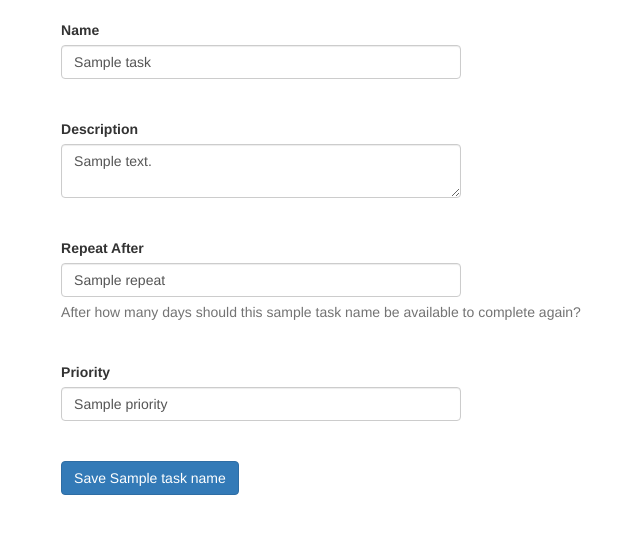
After one commit to cbulock/Task-Tracker, a PHP site: template templates/Edit.twig in a window 1280 px wide. The commit adds this page. Shown: the top 534 px of the page, without its empty margins (319-959 px from the left). Run offline with PHP 8.4, Linux system fonts and the light colour scheme; the template is opened without the code that fills it: most values are stand-ins (such as "Sample title", 1, 10 or a date in 2020); some libraries are stand-ins or nearby versions.

Commit message:
added interface to edit existing tasks

```diff
--- /dev/null
+++ b/js/edit.js
@@ -0,0 +1,13 @@
+$('#edit_task').on('submit', function(event){
+	event.preventDefault();
+	TT.call('Task/edit', {
+		id: $('#id').val(),
+		name: $('#name').val(),
+		desc: $('#desc').val(),
+		priority: $('#priority').val(),
+		repeat: $('#repeat_days').val()
+	})
+	.done(function() {
+		$("html, body").animate({ scrollTop: 0 }, "slow");
+	});
+});
--- a/router_data.json
+++ b/router_data.json
@@ -3,6 +3,7 @@
 		"add":			"Add",
 		"admin":		"Admin",
 		"api":			"PublicAPI",
+		"edit":			"Edit",
 		"history":	"History",
 		"task":			"Task",
 		"who":			"Who"
--- a/src/PublicAPI/Task.php
+++ b/src/PublicAPI/Task.php
@@ -23,6 +23,12 @@ class Task {
 		return ['message' => $settings->get('task_name') . ' Added'];
 	}
 
+	public function edit($id, $name, $desc, $priority = 3, $repeat = 7) {
+		$this->task->edit($id, $name, $desc, $priority, $repeat);
+		$settings = new \cbulock\task_tracker\Settings;
+		return ['message' => $settings->get('task_name') . ' Saved'];
+	}
+
 	public function record($id) {
 		$this->task->record($id);
 		$task = $this->task->get($id);
--- a/templates/Add.twig
+++ b/templates/Add.twig
@@ -64,7 +64,7 @@
 
 {% block stylesheets %}
 	<link rel="stylesheet" href="https://cdnjs.cloudflare.com/ajax/libs/bootstrap-slider/7.0.0/css/bootstrap-slider.min.css" crossorigin="anonymous">
-	<link rel="stylesheet" href="css/add.css">
+	<link rel="stylesheet" href="/css/add.css">
 {% endblock %}
 
 {% block javascript %}
--- /dev/null
+++ b/templates/Edit.twig
@@ -0,0 +1,35 @@
+{% extends "Base.twig" %}
+
+{% block title %}Edit {{ task_name }}{% endblock %}
+
+{% block content %}
+	<form id='edit_task'>
+		<input type="hidden" id="id" name="id" value="{{ task.id }}">
+		<div class="form-group">
+			<label for="name">Name</label>
+			<input type="text" class="form-control" id="name" name="name" placeholder="{{ task_name }} Name" value="{{ task.name }}">
+		</div>
+		<div class="form-group">
+			<label for="desc">Description</label>
+			<textarea class="form-control" id="desc" name="desc" placeholder="{{ task_name }} description">{{ task.desc }}</textarea>
+		</div>
+		<div class="form-group">
+			<label for="repeat">Repeat After</label>
+			<input type="text"  class="form-control" id="repeat_days" name="repeat" value="{{ task.repeat }}">
+			<p class="help-block">After how many days should this {{ task_name | lower}} be available to complete again?</p>
+		</div>
+		<div class="form-group">
+			<label for="priority">Priority</label>
+			<input type="text" class="form-control" id="priority" name="priority" value="{{ task.priority }}">
+		</div>
+		<button type="submit" class="btn btn-primary">Save {{ task_name }}</button>
+	</form>
+{% endblock %}
+
+{% block stylesheets %}
+	<link rel="stylesheet" href="/css/add.css">
+{% endblock %}
+
+{% block javascript %}
+	<script src="/js/edit.js"></script>
+{% endblock %}
--- a/templates/Task.twig
+++ b/templates/Task.twig
@@ -12,6 +12,9 @@
 			<input type='hidden' name='task' id='task_id' value='{{ task.id }}'>
 			<button class="btn btn-primary" type='submit'>Finished This {{ task_name }}</button>
 		</form>
+    {% if user.is_admin %}
+      <a href='/edit/{{ task.id }}'>Edit {{ task_name }}</a>
+    {% endif %}
 {% endblock %}
 
 {% block javascript %}
```
Also changed, not shown: src/Controller/Edit.php (added, +21 -0 lines), src/Task.php (+11 -0 lines), js/add.js (line endings or trailing spaces).
